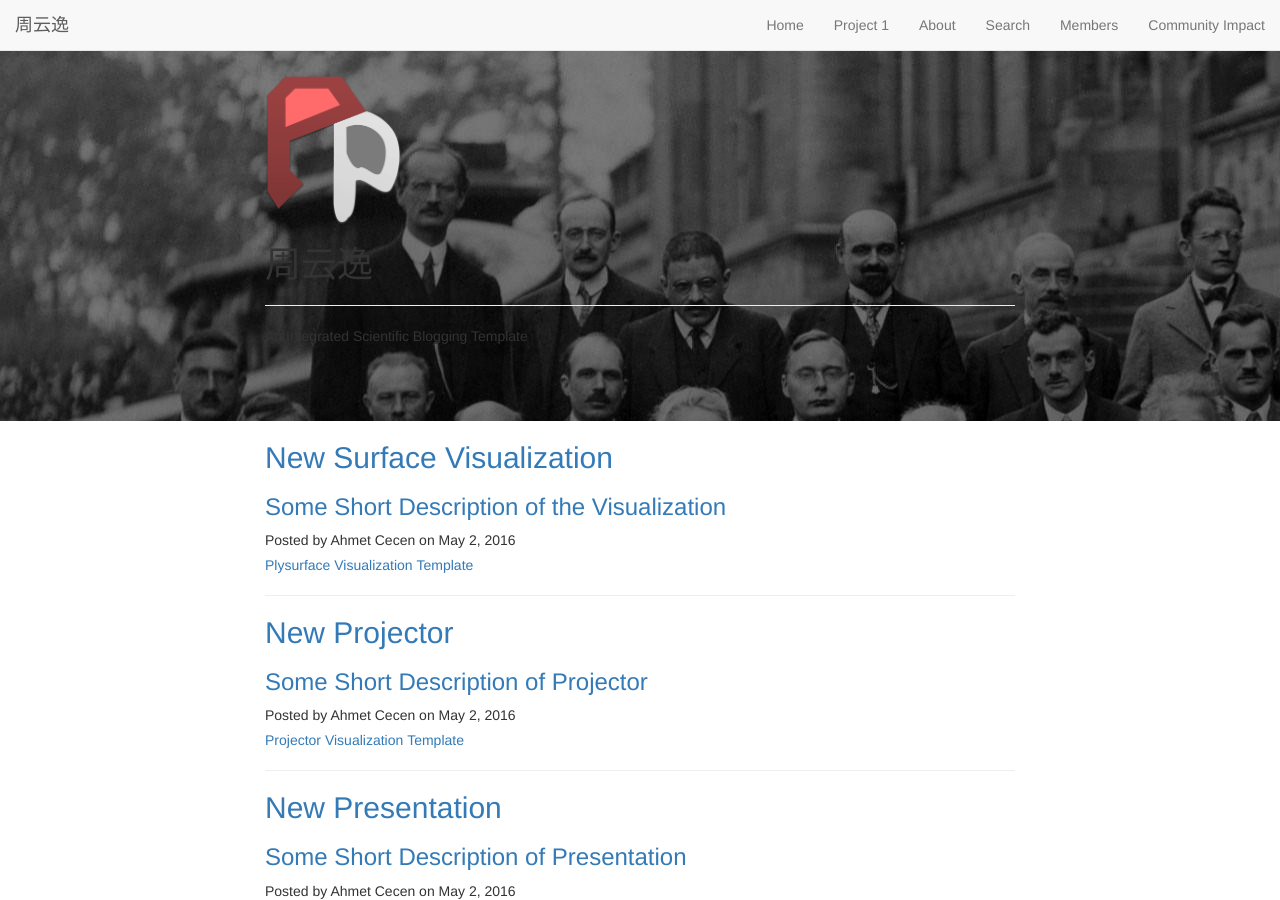
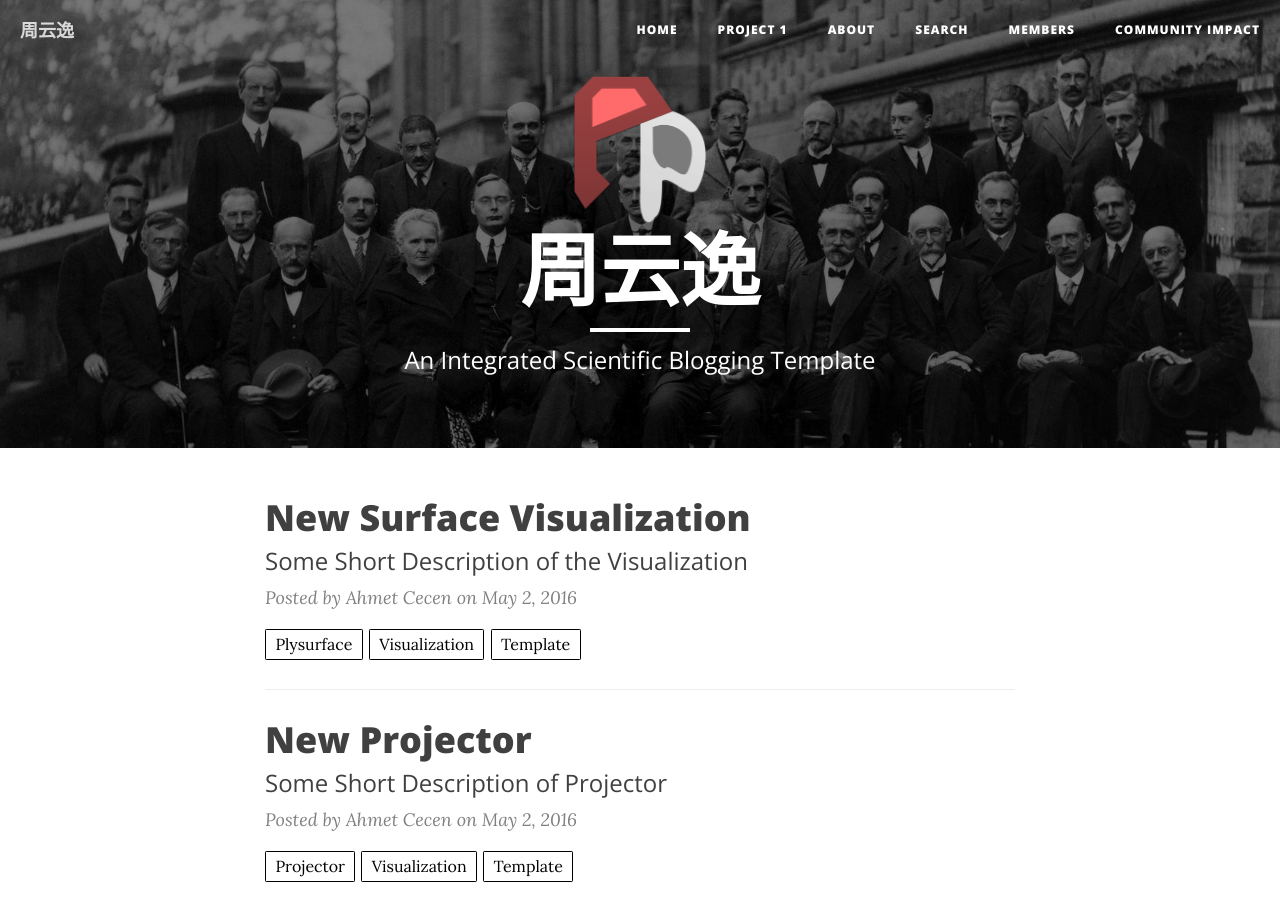
Before and after one commit to Fear-Of-Loneliness/zhouyy, a Jekyll site: the page built from index.html, in a window 1280 px wide and 900 px high. Built offline with Jekyll 4.4.1, drawn with Linux system fonts in a browser that asks for light colours; nearby versions of some CDN libraries; library files that are not in the unit come from our copies; the list of posts is cut into pages by our own code.

Commit message:
Update head.html

```diff
--- a/_includes/head.html
+++ b/_includes/head.html
@@ -19,16 +19,16 @@
     <link rel="canonical" href="{{ page.url | replace:'index.html','' | prepend: site.baseurl | prepend: site.url }}">
 
     <!-- Bootstrap Core CSS -->
-    <link rel="stylesheet" href="{{ "../css/bootstrap.min.css" | prepend: site.baseurl | prepend: site.url }}">
+    <link rel="stylesheet" href="{{ "/css/bootstrap.min.css" | prepend: site.baseurl | prepend: site.url }}">
 
     <!-- Custom CSS -->
-    <link rel="stylesheet" href="{{ "../css/clean-blog.css" | prepend: site.baseurl | prepend: site.url }}">
+    <link rel="stylesheet" href="{{ "/css/clean-blog.css" | prepend: site.baseurl | prepend: site.url }}">
 
 	<!-- Adjust Colors -->
-    <link rel="stylesheet" href="{{ "../colorscheme.css" | prepend: site.baseurl | prepend: site.url }}">
+    <link rel="stylesheet" href="{{ "/colorscheme.css" | prepend: site.baseurl | prepend: site.url }}">
 
     <!-- Pygments Github CSS -->
-    <link rel="stylesheet" href="{{ "../css/syntax.css" | prepend: site.baseurl | prepend: site.url }}">
+    <link rel="stylesheet" href="{{ "/css/syntax.css" | prepend: site.baseurl | prepend: site.url }}">
 
     <!-- Custom Fonts -->
     <link href="https://maxcdn.bootstrapcdn.com/font-awesome/4.2.0/css/font-awesome.min.css" rel="stylesheet" type="text/css">
@@ -63,7 +63,7 @@
 	<script src="https://maxcdn.bootstrapcdn.com/bootstrap/3.3.5/js/bootstrap.min.js"></script>
 
 	<!-- Custom Theme JavaScript -->
-	<script src="{{ "../js/clean-blog.min.js " | prepend: site.baseurl | prepend: site.url }}"></script>
+	<script src="{{ "/js/clean-blog.min.js " | prepend: site.baseurl | prepend: site.url }}"></script>
 
 	{% include analytics.html %}
 
```
